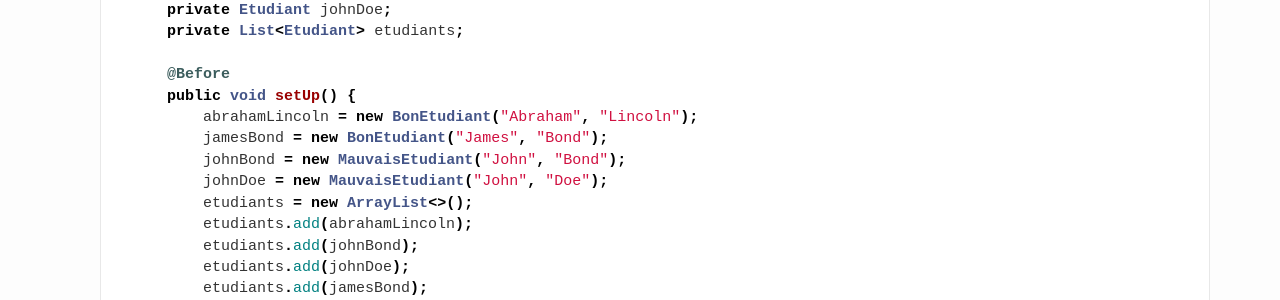
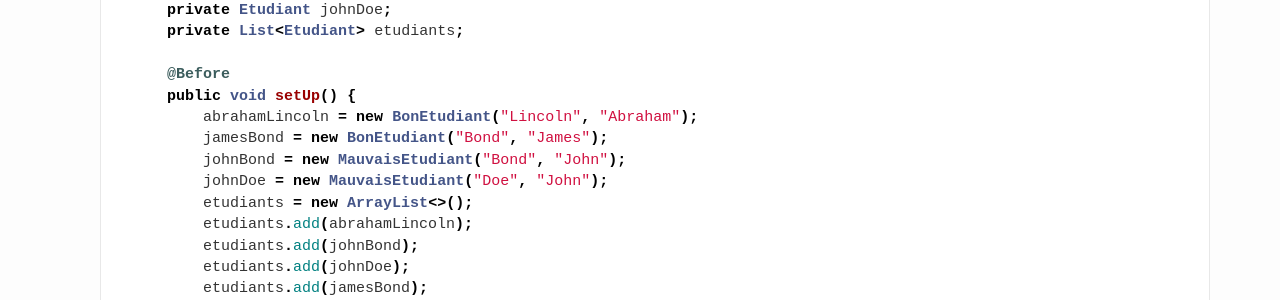
Before and after one commit to geiilyon/geiilyon.github.io, a Jekyll site: the page built from _collection_enonces/tp5.md, in a window 1280 px wide and 900 px high, scrolled down 3205 px. Shown: the part 185-485 px from the top of the window. Built offline with Jekyll 4.4.1, drawn with Linux system fonts in a browser that asks for light colours; nearby versions of some CDN libraries; library files that are not in the unit come from our copies.

```diff
--- a/_collection_enonces/tp5.md
+++ b/_collection_enonces/tp5.md
@@ -110,10 +110,10 @@ Cette méthode attend un objet de type `Comparator<? super T>` (quelque chose ca
 
         @Before
         public void setUp() {
-            abrahamLincoln = new BonEtudiant("Abraham", "Lincoln");
-            jamesBond = new BonEtudiant("James", "Bond");
-            johnBond = new MauvaisEtudiant("John", "Bond");
-            johnDoe = new MauvaisEtudiant("John", "Doe");
+            abrahamLincoln = new BonEtudiant("Lincoln", "Abraham");
+            jamesBond = new BonEtudiant("Bond", "James");
+            johnBond = new MauvaisEtudiant("Bond", "John");
+            johnDoe = new MauvaisEtudiant("Doe", "John");
             etudiants = new ArrayList<>();
             etudiants.add(abrahamLincoln);
             etudiants.add(johnBond);
```
